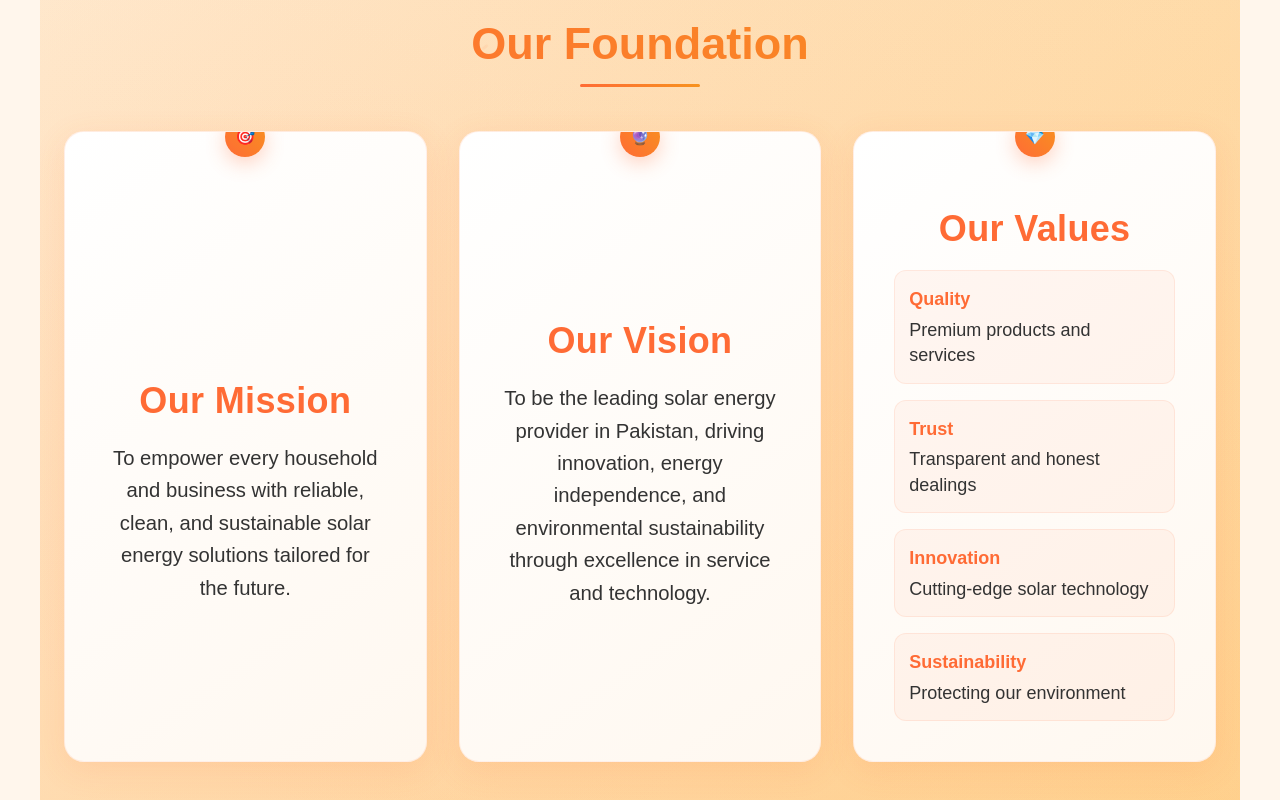
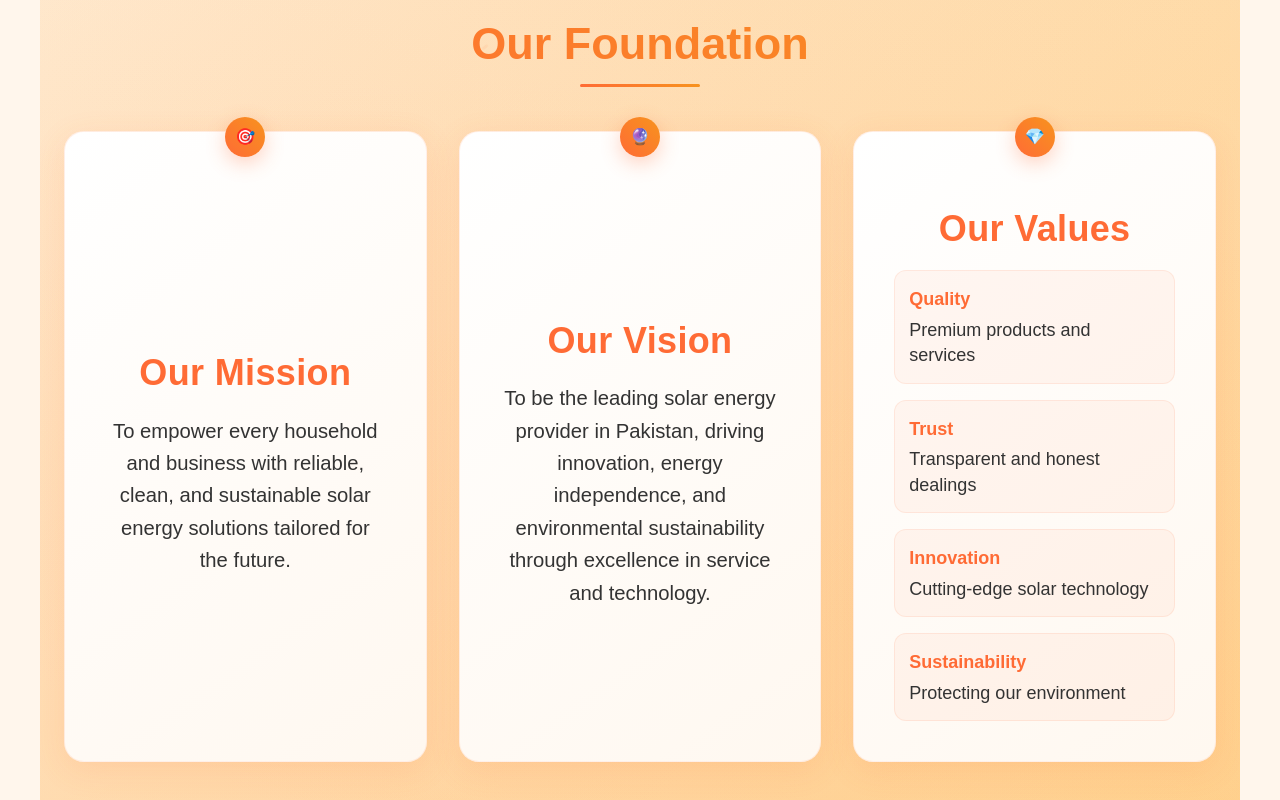
Before and after one commit to syedsolarenergy/syedsolarenergy, a React (Create React App) app: page /about in a window 1280 px wide. Shown: the part 1840-2640 px from the top of the page. Built offline with nearby package versions, Linux system fonts and the light colour scheme.

Commit message:
Changes about.js

```diff
--- a/src/pages/About.js
+++ b/src/pages/About.js
@@ -520,6 +520,7 @@ export default function About() {
                 padding: "var(--card-padding)",
                 textAlign: 'center',
                 position: 'relative',
+                overflow: 'visible',
                 animation: 'fadeInUp 0.8s ease-out 0.2s both',
                 minHeight: 'clamp(280px, 35vw, 350px)',
                 display: 'flex',
@@ -545,10 +546,10 @@ export default function About() {
                 </div>
                 <h3 style={{
                   color: "#FF6B35",
-                  fontWeight: 1600,
+                  fontWeight: 800,
                   fontSize: 'var(--heading-3)',
-                  marginTop: 'clamp(90px, 4vw, 35px)',
-                  marginBottom: 'clamp(8px, 2.5vw, 20px)',
+                  marginTop: 'clamp(28px, 4vw, 35px)',
+                  marginBottom: 'clamp(16px, 2.5vw, 20px)',
                   letterSpacing: ".01em"
                 }}>
                   Our Mission
@@ -566,6 +567,7 @@ export default function About() {
                 padding: "var(--card-padding)",
                 textAlign: 'center',
                 position: 'relative',
+                overflow: 'visible',
                 animation: 'fadeInUp 0.8s ease-out 0.4s both',
                 minHeight: 'clamp(280px, 35vw, 350px)',
                 display: 'flex',
@@ -612,6 +614,7 @@ export default function About() {
                 padding: "var(--card-padding)",
                 textAlign: 'center',
                 position: 'relative',
+                overflow: 'visible',
                 animation: 'fadeInUp 0.8s ease-out 0.6s both',
                 minHeight: 'clamp(280px, 35vw, 350px)',
                 display: 'flex',
```
